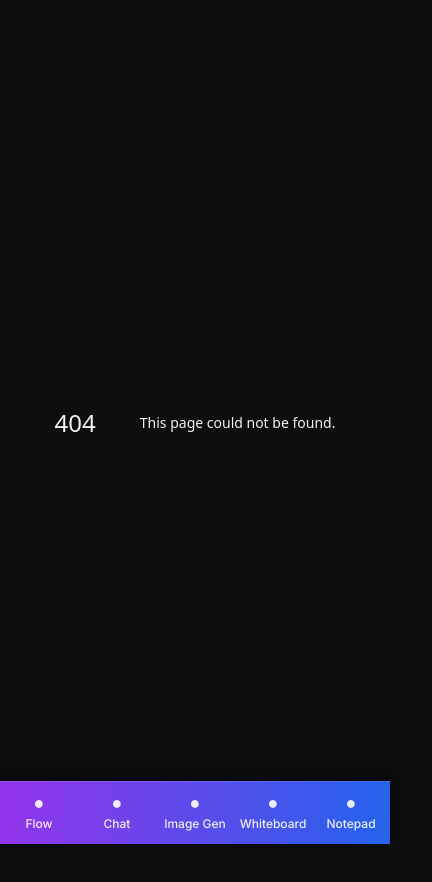
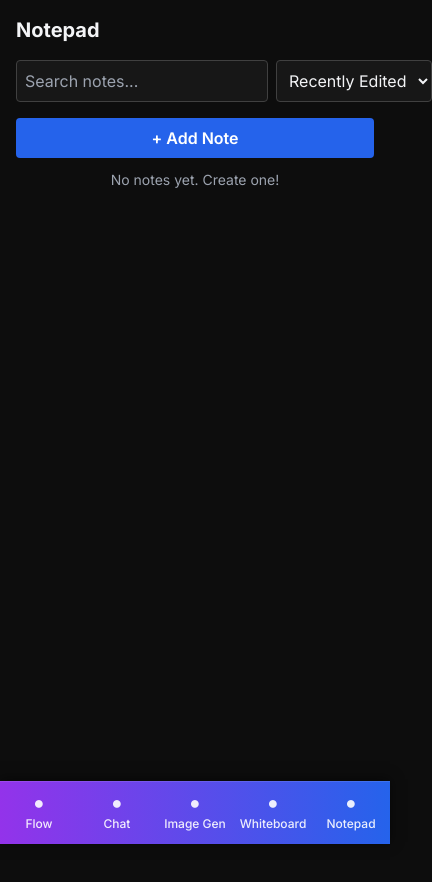
Before and after one commit to MrPigington/VisuaRealm, a Next.js app: page /notepad in a window 390 px wide. Before the commit this address had no page. Shown: the top 882 px of the page, 432 px wide, since content can reach past the window. Built offline with nearby package versions, Linux system fonts and the light colour scheme.

Commit message:
Add full mobile-friendly notepad page

```diff
--- /dev/null
+++ b/src/app/notepad/page.tsx
@@ -0,0 +1,203 @@
+"use client";
+
+import { useState, useEffect } from "react";
+import { motion } from "framer-motion";
+
+interface Note {
+  id: number;
+  title: string;
+  content: string;
+  pinned: boolean;
+  favorite: boolean;
+  done: boolean;
+  updated: number;
+}
+
+export default function NotepadPage() {
+  const [notes, setNotes] = useState<Note[]>([]);
+  const [search, setSearch] = useState("");
+  const [sort, setSort] = useState("updated-desc"); // latest edited first
+  const [activeNote, setActiveNote] = useState<number | null>(null);
+
+  // Load from localStorage
+  useEffect(() => {
+    const stored = localStorage.getItem("vr_notepad");
+    if (stored) setNotes(JSON.parse(stored));
+  }, []);
+
+  // Save to localStorage
+  useEffect(() => {
+    localStorage.setItem("vr_notepad", JSON.stringify(notes));
+  }, [notes]);
+
+  function addNote() {
+    const id = Date.now();
+    const newNote: Note = {
+      id,
+      title: "Untitled Note",
+      content: "",
+      pinned: false,
+      favorite: false,
+      done: false,
+      updated: Date.now(),
+    };
+    setNotes([newNote, ...notes]);
+    setActiveNote(id);
+  }
+
+  function updateNote(id: number, fields: Partial<Note>) {
+    setNotes((prev) =>
+      prev.map((n) =>
+        n.id === id ? { ...n, ...fields, updated: Date.now() } : n
+      )
+    );
+  }
+
+  function deleteNote(id: number) {
+    setNotes((prev) => prev.filter((n) => n.id !== id));
+    if (activeNote === id) setActiveNote(null);
+  }
+
+  // Search + Sort
+  const filtered = notes
+    .filter((n) =>
+      `${n.title} ${n.content}`.toLowerCase().includes(search.toLowerCase())
+    )
+    .sort((a, b) => {
+      if (sort === "updated-desc") return b.updated - a.updated;
+      if (sort === "updated-asc") return a.updated - b.updated;
+      if (sort === "title") return a.title.localeCompare(b.title);
+      return 0;
+    });
+
+  const active = notes.find((n) => n.id === activeNote);
+
+  return (
+    <main className="min-h-screen bg-[#0d0d0d] text-gray-100 p-4 pb-20">
+      <h1 className="text-xl font-bold mb-4">Notepad</h1>
+
+      {/* Search + Sort */}
+      <div className="flex gap-2 mb-4">
+        <input
+          value={search}
+          onChange={(e) => setSearch(e.target.value)}
+          placeholder="Search notes..."
+          className="flex-1 p-2 rounded bg-neutral-900 border border-neutral-700"
+        />
+        <select
+          value={sort}
+          onChange={(e) => setSort(e.target.value)}
+          className="p-2 rounded bg-neutral-900 border border-neutral-700"
+        >
+          <option value="updated-desc">Recently Edited</option>
+          <option value="updated-asc">Oldest Edited</option>
+          <option value="title">Title</option>
+        </select>
+      </div>
+
+      {/* Notes List */}
+      {!activeNote && (
+        <div className="space-y-3">
+          <button
+            onClick={addNote}
+            className="bg-blue-600 w-full py-2 rounded text-white font-semibold"
+          >
+            + Add Note
+          </button>
+
+          {filtered.length === 0 && (
+            <p className="text-sm text-gray-400 text-center mt-6">
+              No notes yet. Create one!
+            </p>
+          )}
+
+          {filtered.map((note) => (
+            <motion.div
+              key={note.id}
+              onClick={() => setActiveNote(note.id)}
+              className="p-4 rounded bg-neutral-900 border border-neutral-800 hover:border-blue-500 transition cursor-pointer"
+            >
+              <div className="flex justify-between items-center mb-1">
+                <h3 className="font-semibold text-sm">{note.title}</h3>
+
+                <div className="flex gap-2 text-xs">
+                  {note.pinned && <span>📌</span>}
+                  {note.favorite && <span>❤️</span>}
+                  {note.done && <span>✓</span>}
+                </div>
+              </div>
+
+              <p className="text-xs text-gray-400 line-clamp-2">
+                {note.content || "Empty note..."}
+              </p>
+            </motion.div>
+          ))}
+        </div>
+      )}
+
+      {/* Editor View */}
+      {active && (
+        <div className="space-y-4">
+          <button
+            onClick={() => setActiveNote(null)}
+            className="text-blue-400 text-sm"
+          >
+            ← Back to Notes
+          </button>
+
+          <div className="p-4 rounded bg-neutral-900 border border-neutral-800 space-y-3">
+            <input
+              value={active.title}
+              onChange={(e) =>
+                updateNote(active.id, { title: e.target.value })
+              }
+              className="w-full bg-transparent text-lg font-semibold outline-none"
+            />
+
+            <textarea
+              value={active.content}
+              onChange={(e) =>
+                updateNote(active.id, { content: e.target.value })
+              }
+              rows={12}
+              className="w-full bg-transparent outline-none text-sm"
+            />
+
+            {/* Toggles */}
+            <div className="flex gap-3 text-sm pt-2">
+              <button
+                onClick={() => updateNote(active.id, { pinned: !active.pinned })}
+                className="px-3 py-1 rounded bg-neutral-800 border border-neutral-700"
+              >
+                {active.pinned ? "📌 Unpin" : "📌 Pin"}
+              </button>
+
+              <button
+                onClick={() =>
+                  updateNote(active.id, { favorite: !active.favorite })
+                }
+                className="px-3 py-1 rounded bg-neutral-800 border border-neutral-700"
+              >
+                {active.favorite ? "❤️ Unfavorite" : "❤️ Favorite"}
+              </button>
+
+              <button
+                onClick={() => updateNote(active.id, { done: !active.done })}
+                className="px-3 py-1 rounded bg-neutral-800 border border-neutral-700"
+              >
+                {active.done ? "✓ Undone" : "✓ Mark Done"}
+              </button>
+            </div>
+
+            <button
+              onClick={() => deleteNote(active.id)}
+              className="text-red-400 text-sm mt-2"
+            >
+              Delete Note
+            </button>
+          </div>
+        </div>
+      )}
+    </main>
+  );
+}
```
